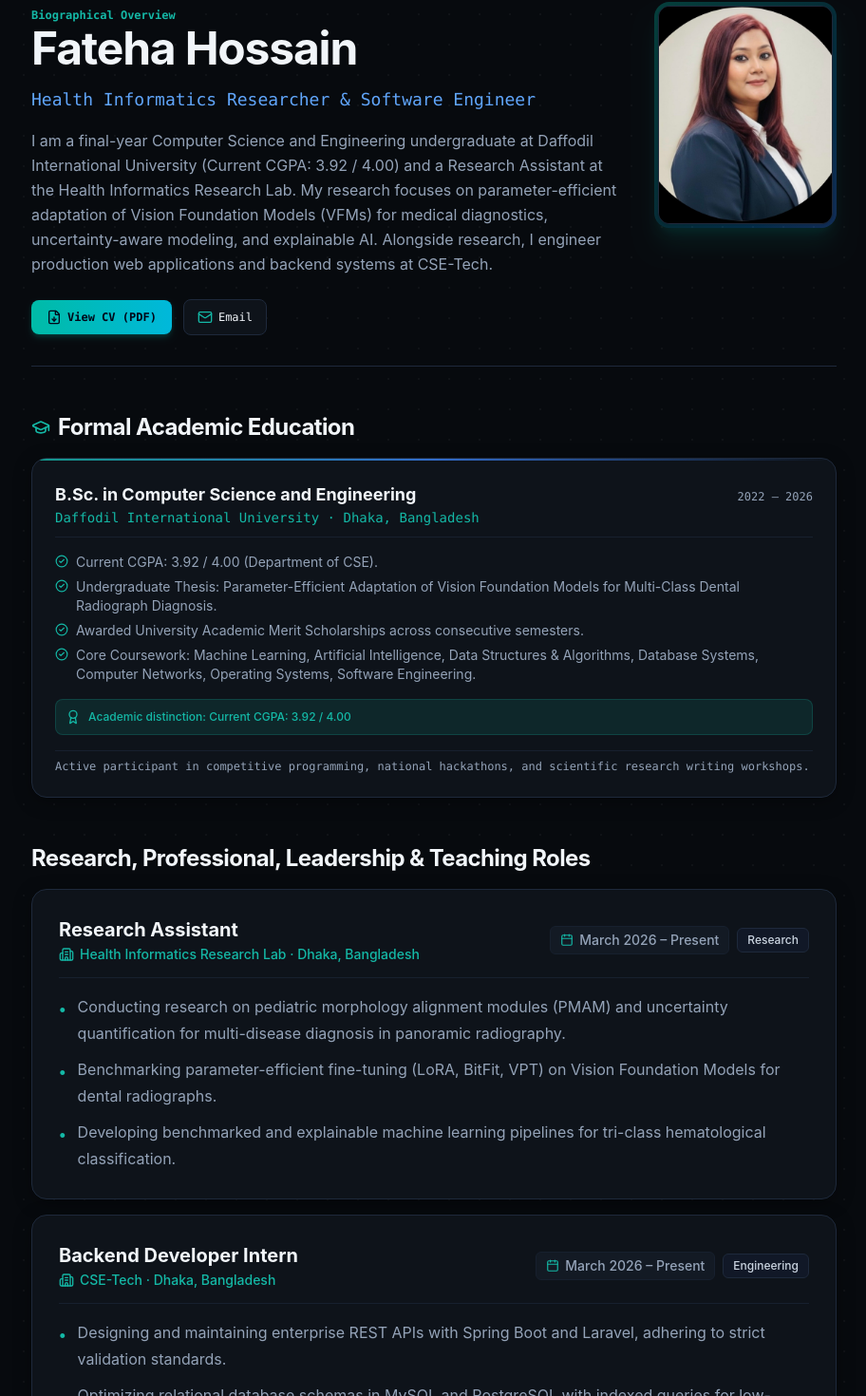
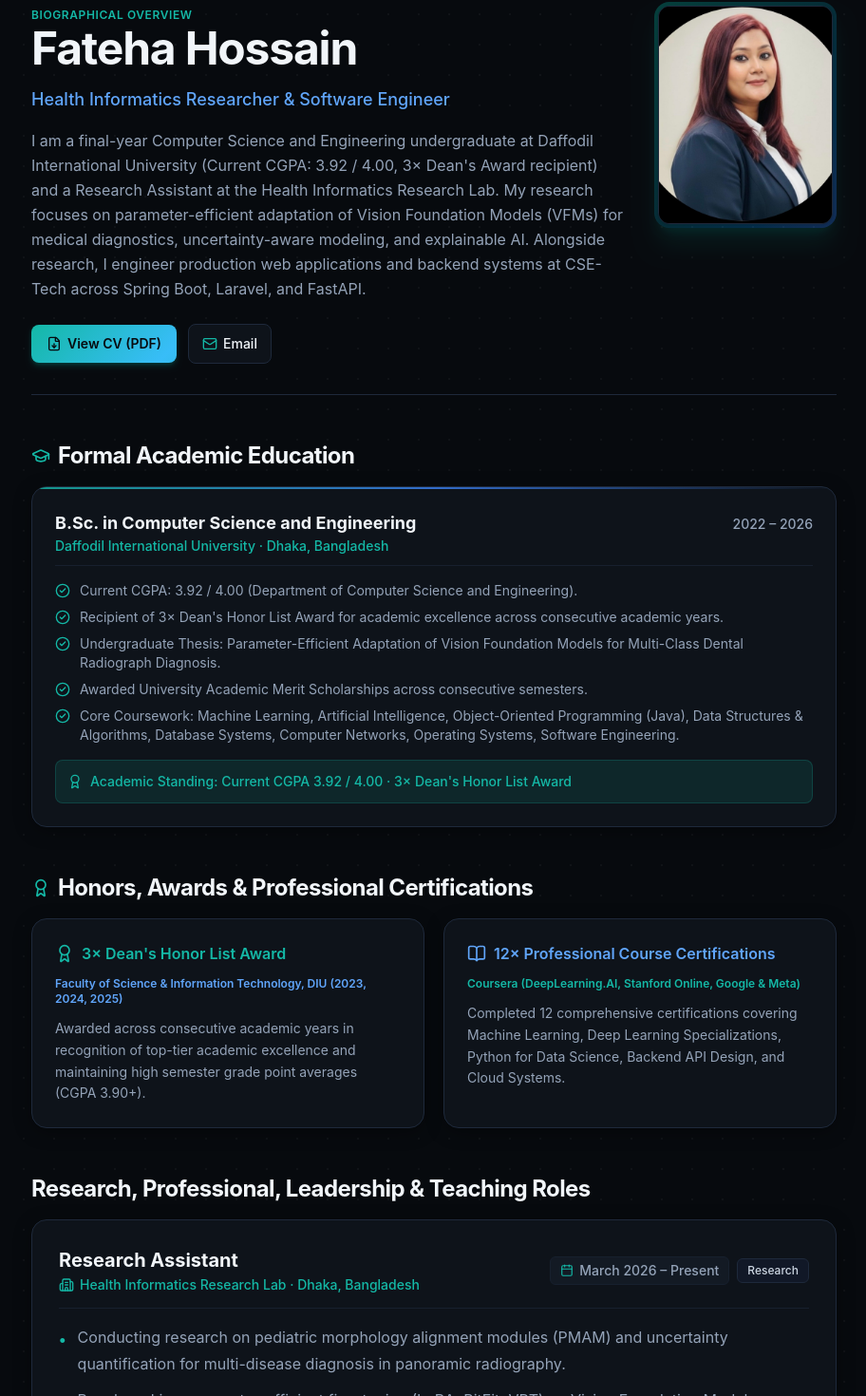
Before and after one commit to anushka06onu/portfolio-site, a Next.js app: page /about in a window 1280 px wide. Shown: the part 193-1663 px from the top of the page at 95% size, without its empty margins (183-1095 px from the left). Built offline with nearby package versions, Linux system fonts and the light colour scheme.

Commit message:
feat: show all 6 research manuscripts on homepage, update Student Prefect to OOP Java, add 3x Dean's Award, 12 Coursera Certifications, and Backend Tech Stack

```diff
--- a/src/app/about/page.tsx
+++ b/src/app/about/page.tsx
@@ -3,19 +3,21 @@ import Image from "next/image";
 import { Metadata } from "next";
 import { siteConfig } from "../../content/site";
 import ExperienceItem from "../../components/ExperienceItem";
+import SkillsMatrix from "../../components/SkillsMatrix";
 import {
   ArrowLeft,
   GraduationCap,
   FileDown,
   Mail,
   CheckCircle2,
-  Award
+  Award,
+  BookOpen
 } from "lucide-react";
 
 export const metadata: Metadata = {
   title: "About Fateha Hossain",
   description:
-    "Academic background, research background, engineering experience, and curriculum vitae of Fateha Hossain."
+    "Academic background, research background, engineering experience, honors, certifications, and curriculum vitae of Fateha Hossain."
 };
 
 export default function AboutPage() {
@@ -24,7 +26,7 @@ export default function AboutPage() {
       <div>
         <Link
           href="/"
-          className="inline-flex items-center gap-1.5 text-xs font-mono text-[var(--text-muted)] hover:text-[var(--primary-accent)] transition-colors"
+          className="inline-flex items-center gap-1.5 text-sm font-medium text-[var(--text-muted)] hover:text-[var(--primary-accent)] transition-colors"
         >
           <ArrowLeft className="w-4 h-4" />
           <span>Back to Home</span>
@@ -34,31 +36,31 @@ export default function AboutPage() {
       {/* Header Profile with Radiant Ring */}
       <header className="flex flex-col-reverse md:flex-row items-start justify-between gap-8 border-b border-[var(--border-color)] pb-8">
         <div className="flex-1 space-y-4">
-          <span className="mono-tag text-xs font-semibold text-[var(--primary-accent)]">
+          <span className="text-xs font-semibold uppercase tracking-wider text-[var(--primary-accent)]">
             Biographical Overview
           </span>
           <h1 className="text-3xl sm:text-4xl lg:text-5xl font-bold tracking-tight text-[var(--text-main)]">
             Fateha Hossain
           </h1>
-          <p className="text-base sm:text-lg font-mono text-[var(--secondary-accent)] font-medium">
+          <p className="text-base sm:text-lg font-medium text-[var(--secondary-accent)]">
             Health Informatics Researcher &amp; Software Engineer
           </p>
           <p className="text-sm sm:text-base text-[var(--text-muted)] leading-relaxed">
             {siteConfig.narrative.aboutText}
           </p>
-          <div className="flex flex-wrap items-center gap-3 pt-2 font-mono text-xs">
+          <div className="flex flex-wrap items-center gap-3 pt-2 text-sm font-medium">
             <a
               href={siteConfig.links.resume}
               target="_blank"
               rel="noopener noreferrer"
-              className="inline-flex items-center gap-1.5 px-4 py-2.5 rounded-lg bg-gradient-to-r from-teal-500 to-cyan-500 hover:from-teal-400 hover:to-cyan-400 text-slate-950 font-bold shadow-md shadow-teal-500/20"
+              className="btn-gradient inline-flex items-center gap-1.5 px-4 py-2.5 rounded-lg text-slate-950 font-semibold shadow-md shadow-teal-500/20"
             >
               <FileDown className="w-4 h-4" />
               <span>View CV (PDF)</span>
             </a>
             <a
               href={`mailto:${siteConfig.links.email}`}
-              className="inline-flex items-center gap-1.5 px-3.5 py-2.5 rounded-lg border border-[var(--border-color)] bg-[var(--surface)] text-[var(--text-main)] hover:border-[var(--primary-accent)] hover:text-[var(--primary-accent)] hover:bg-[var(--surface-subtle)] transition-all"
+              className="btn-outline inline-flex items-center gap-1.5 px-3.5 py-2.5 rounded-lg border border-[var(--border-color)] bg-[var(--surface)] text-[var(--text-main)]"
             >
               <Mail className="w-4 h-4 text-[var(--primary-accent)]" />
               <span>Email</span>
@@ -82,7 +84,7 @@ export default function AboutPage() {
         </div>
       </header>
 
-      {/* Formal Education & Distinction */}
+      {/* Formal Education & Academic Distinction */}
       <section className="space-y-4">
         <h2 className="text-xl sm:text-2xl font-bold tracking-tight text-[var(--text-main)] flex items-center gap-2">
           <GraduationCap className="w-5 h-5 text-[var(--primary-accent)]" />
@@ -95,53 +97,91 @@ export default function AboutPage() {
               <h3 className="text-base sm:text-lg font-bold text-[var(--text-main)]">
                 {siteConfig.education[0].degree}
               </h3>
-              <p className="text-xs sm:text-sm font-mono text-[var(--primary-accent)] font-medium">
+              <p className="text-sm font-medium text-[var(--primary-accent)]">
                 {siteConfig.education[0].institution} · {siteConfig.education[0].location}
               </p>
             </div>
-            <span className="mono-tag text-xs text-[var(--text-muted)] font-medium">
+            <span className="text-sm text-[var(--text-muted)] font-medium">
               {siteConfig.education[0].period}
             </span>
           </div>
 
-          <ul className="space-y-1.5 text-xs sm:text-sm text-[var(--text-muted)]">
+          <ul className="space-y-2 text-sm text-[var(--text-muted)]">
             {siteConfig.education[0].notes.map((note, idx) => (
-              <li key={idx} className="flex items-start gap-2">
-                <CheckCircle2 className="w-3.5 h-3.5 text-[var(--primary-accent)] shrink-0 mt-0.5" />
+              <li key={idx} className="flex items-start gap-2.5">
+                <CheckCircle2 className="w-4 h-4 text-[var(--primary-accent)] shrink-0 mt-0.5" />
                 <span>{note}</span>
               </li>
             ))}
           </ul>
 
-          {siteConfig.education[0].distinction && (
-            <div className="flex items-center gap-2 p-2.5 rounded-lg bg-[var(--primary-accent-subtle)] border border-[var(--primary-accent)]/20 text-xs text-[var(--primary-accent)] font-medium">
-              <Award className="w-4 h-4 shrink-0" />
-              <span>Academic distinction: {siteConfig.education[0].distinction}</span>
+          <div className="flex items-center gap-2 p-3 rounded-lg bg-[var(--primary-accent-subtle)] border border-[var(--primary-accent)]/20 text-sm text-[var(--primary-accent)] font-medium">
+            <Award className="w-4 h-4 shrink-0" />
+            <span>Academic Standing: Current CGPA 3.92 / 4.00 · 3× Dean&apos;s Honor List Award</span>
+          </div>
+        </div>
+      </section>
+
+      {/* Honors, Awards & 12 Coursera Certifications */}
+      <section className="space-y-4">
+        <h2 className="text-xl sm:text-2xl font-bold tracking-tight text-[var(--text-main)] flex items-center gap-2">
+          <Award className="w-5 h-5 text-[var(--primary-accent)]" />
+          <span>Honors, Awards &amp; Professional Certifications</span>
+        </h2>
+
+        <div className="grid grid-cols-1 md:grid-cols-2 gap-5">
+          {/* Dean's Award */}
+          <div className="editorial-card p-6 space-y-3">
+            <div className="flex items-center gap-2 text-[var(--primary-accent)] font-semibold text-base">
+              <Award className="w-5 h-5" />
+              <span>3× Dean&apos;s Honor List Award</span>
             </div>
-          )}
+            <p className="text-xs font-semibold text-[var(--secondary-accent)]">
+              Faculty of Science &amp; Information Technology, DIU (2023, 2024, 2025)
+            </p>
+            <p className="text-sm text-[var(--text-muted)] leading-relaxed">
+              Awarded across consecutive academic years in recognition of top-tier academic excellence and maintaining high semester grade point averages (CGPA 3.90+).
+            </p>
+          </div>
 
-          <div className="pt-2 border-t border-[var(--border-subtle)]">
-            <p className="text-xs font-mono text-[var(--text-muted)]">
-              {siteConfig.additionalTraining}
+          {/* 12 Coursera Certifications */}
+          <div className="editorial-card p-6 space-y-3">
+            <div className="flex items-center gap-2 text-[var(--secondary-accent)] font-semibold text-base">
+              <BookOpen className="w-5 h-5" />
+              <span>12× Professional Course Certifications</span>
+            </div>
+            <p className="text-xs font-semibold text-[var(--primary-accent)]">
+              Coursera (DeepLearning.AI, Stanford Online, Google &amp; Meta)
+            </p>
+            <p className="text-sm text-[var(--text-muted)] leading-relaxed">
+              Completed 12 comprehensive certifications covering Machine Learning, Deep Learning Specializations, Python for Data Science, Backend API Design, and Cloud Systems.
             </p>
           </div>
         </div>
       </section>
 
-      {/* Full Experience & Leadership */}
+      {/* Full Experience & Leadership Roles */}
       <section className="space-y-4">
         <h2 className="text-xl sm:text-2xl font-bold tracking-tight text-[var(--text-main)]">
           Research, Professional, Leadership &amp; Teaching Roles
         </h2>
         <div className="space-y-4">
           {siteConfig.experience.map((role, idx) => (
-            <ExperienceItem key={idx} role={role} />
+            <ExperienceItem key={idx} role={role} showTech={true} />
           ))}
         </div>
       </section>
 
+      {/* Technical Capabilities Matrix */}
+      <section className="space-y-4">
+        <h2 className="text-xl sm:text-2xl font-bold tracking-tight text-[var(--text-main)]">
+          Technical Capabilities &amp; Skills Inventory
+        </h2>
+        <SkillsMatrix />
+      </section>
+
       {/* Footer Navigation */}
-      <div className="pt-6 border-t border-[var(--border-color)] flex flex-wrap items-center justify-between gap-4 font-mono text-xs">
+      <div className="pt-6 border-t border-[var(--border-color)] flex flex-wrap items-center justify-between gap-4 text-sm font-medium">
         <Link
           href="/#work"
           className="inline-flex items-center gap-1.5 text-[var(--primary-accent)] hover:underline font-semibold"
--- a/src/content/projects.ts
+++ b/src/content/projects.ts
@@ -433,7 +433,7 @@ export const additionalProjects: AdditionalProject[] = [
     description:
       "A collaborative academic platform designed for student resource sharing, organized subject archives, and discussion channels.",
     technologies: ["React", "Node.js", "Express", "MongoDB", "Tailwind CSS"],
-    github: "https://github.com/anushka06onu",
+    github: "https://github.com/anushka06onu/Study-Hub",
     highlights: [
       "Structured subject-wise document cataloging",
       "Tag-based search and filter system",
--- a/src/content/site.ts
+++ b/src/content/site.ts
@@ -28,7 +28,7 @@ export const siteConfig = {
       "Undergraduate researcher and software engineer specializing in health informatics, parameter-efficient foundation models, explainable machine learning, and resilient software backends. Experienced in building reproducible ML pipelines, distributed telemetry tools, and production web platforms.",
     buttons: {
       work: { label: "Selected Work", href: "#work" },
-      research: { label: "Research Roadmap", href: "#research" },
+      research: { label: "Research Roadmap", href: "/research" },
       cv: { label: "View CV", href: "/resume.pdf" }
     }
   },
@@ -50,7 +50,7 @@ export const siteConfig = {
     ],
 
     aboutText:
-      "I am a final-year Computer Science and Engineering undergraduate at Daffodil International University (Current CGPA: 3.92 / 4.00) and a Research Assistant at the Health Informatics Research Lab. My research focuses on parameter-efficient adaptation of Vision Foundation Models (VFMs) for medical diagnostics, uncertainty-aware modeling, and explainable AI. Alongside research, I engineer production web applications and backend systems at CSE-Tech."
+      "I am a final-year Computer Science and Engineering undergraduate at Daffodil International University (Current CGPA: 3.92 / 4.00, 3× Dean's Award recipient) and a Research Assistant at the Health Informatics Research Lab. My research focuses on parameter-efficient adaptation of Vision Foundation Models (VFMs) for medical diagnostics, uncertainty-aware modeling, and explainable AI. Alongside research, I engineer production web applications and backend systems at CSE-Tech across Spring Boot, Laravel, and FastAPI."
   },
 
   experience: [
@@ -60,9 +60,10 @@ export const siteConfig = {
       location: "Dhaka, Bangladesh",
       period: "March 2026 – Present",
       type: "Research" as const,
+      technologies: ["PyTorch", "Vision Foundation Models", "PEFT", "Grad-CAM", "XAI"],
       bullets: [
         "Conducting research on pediatric morphology alignment modules (PMAM) and uncertainty quantification for multi-disease diagnosis in panoramic radiography.",
-        "Benchmarking parameter-efficient fine-tuning (LoRA, BitFit, VPT) on Vision Foundation Models for dental radiographs.",
+        "Benchmarking parameter-efficient fine-tuning (LoRA, BitFit, VPT) on Vision Foundation Models (DINOv2, BiomedCLIP, MedSAM) for dental radiographs.",
         "Developing benchmarked and explainable machine learning pipelines for tri-class hematological classification."
       ]
     },
@@ -72,8 +73,9 @@ export const siteConfig = {
       location: "Dhaka, Bangladesh",
       period: "March 2026 – Present",
       type: "Engineering" as const,
+      technologies: ["Spring Boot", "Laravel", "FastAPI", "PostgreSQL", "MySQL", "REST APIs", "Docker"],
       bullets: [
-        "Designing and maintaining enterprise REST APIs with Spring Boot and Laravel, adhering to strict validation standards.",
+        "Designing and maintaining enterprise REST APIs with Spring Boot, Laravel, and FastAPI adhering to strict validation standards.",
         "Optimizing relational database schemas in MySQL and PostgreSQL with indexed queries for low-latency operations.",
         "Structuring modular backend services with automated integration testing and secure authentication."
       ]
@@ -84,6 +86,7 @@ export const siteConfig = {
       location: "Daffodil International University",
       period: "Jan 2026 – Present",
       type: "Leadership" as const,
+      technologies: ["Leadership", "Community", "Web Deployment", "Event Management"],
       bullets: [
         "Leading strategic operations across ACM, Research, and Career wings, coordinating workshops for 300+ active members.",
         "Led the architecture, development, and deployment of the official GCPC institutional web platform on a university domain.",
@@ -91,14 +94,15 @@ export const siteConfig = {
       ]
     },
     {
-      title: "Student Prefect (Data Structures & Algorithms)",
+      title: "Student Prefect (Object-Oriented Programming in Java)",
       organization: "Department of CSE, Daffodil International University",
       location: "Dhaka, Bangladesh",
       period: "May 2025 – Dec 2025",
       type: "Teaching" as const,
+      technologies: ["Java", "OOP", "Design Patterns", "Code Review"],
       bullets: [
-        "Conducted laboratory problem-solving sessions and code reviews for 100+ undergraduate students in C++ and Java.",
-        "Assisted faculty in designing programming assignments and debugging complex algorithmic implementations."
+        "Conducted laboratory problem-solving sessions and code reviews in Object-Oriented Programming (OOP) and Java for 100+ undergraduate students.",
+        "Assisted faculty in designing programming assignments, explaining OOP design patterns, and debugging complex Java implementations."
       ]
     }
   ],
@@ -109,13 +113,44 @@ export const siteConfig = {
       institution: "Daffodil International University",
       location: "Dhaka, Bangladesh",
       period: "2022 – 2026",
-      distinction: "Current CGPA: 3.92 / 4.00",
+      distinction: "Current CGPA: 3.92 / 4.00 · 3× Dean's Award Recipient",
       notes: [
-        "Current CGPA: 3.92 / 4.00 (Department of CSE).",
+        "Current CGPA: 3.92 / 4.00 (Department of Computer Science and Engineering).",
+        "Recipient of 3× Dean's Honor List Award for academic excellence across consecutive academic years.",
         "Undergraduate Thesis: Parameter-Efficient Adaptation of Vision Foundation Models for Multi-Class Dental Radiograph Diagnosis.",
         "Awarded University Academic Merit Scholarships across consecutive semesters.",
-        "Core Coursework: Machine Learning, Artificial Intelligence, Data Structures & Algorithms, Database Systems, Computer Networks, Operating Systems, Software Engineering."
+        "Core Coursework: Machine Learning, Artificial Intelligence, Object-Oriented Programming (Java), Data Structures & Algorithms, Database Systems, Computer Networks, Operating Systems, Software Engineering."
       ]
+    }
+  ],
+
+  honors: [
+    {
+      title: "3× Dean's Honor List Award",
+      issuer: "Faculty of Science & Information Technology, Daffodil International University",
+      year: "2023, 2024, 2025",
+      description: "Conferred for achieving outstanding semester grade point averages (CGPA 3.90+) across consecutive academic years."
+    },
+    {
+      title: "University Academic Merit Scholarships",
+      issuer: "Daffodil International University",
+      year: "2022 – 2026",
+      description: "Full tuition merit scholarship awarded on the basis of academic performance."
+    }
+  ],
+
+  certifications: [
+    {
+      title: "12× Professional Specialization & Course Certifications",
+      issuer: "Coursera (DeepLearning.AI, Stanford Online, Google & Meta)",
+      year: "2023 – 2025",
+      description: "Completed 12 rigorous online courses covering Machine Learning, Deep Learning, Python for Data Science, Backend API Engineering, and Cloud Systems."
+    },
+    {
+      title: "Specialized Research Writing & Methodology",
+      issuer: "Health Informatics Research Lab & Academic Workshops",
+      year: "2025",
+      description: "Training in scientific paper writing, experiment reproducibility, statistical validation, and academic ethics."
     }
   ],
 
```
Also changed, not shown: src/app/page.tsx (+45 -26 lines).
